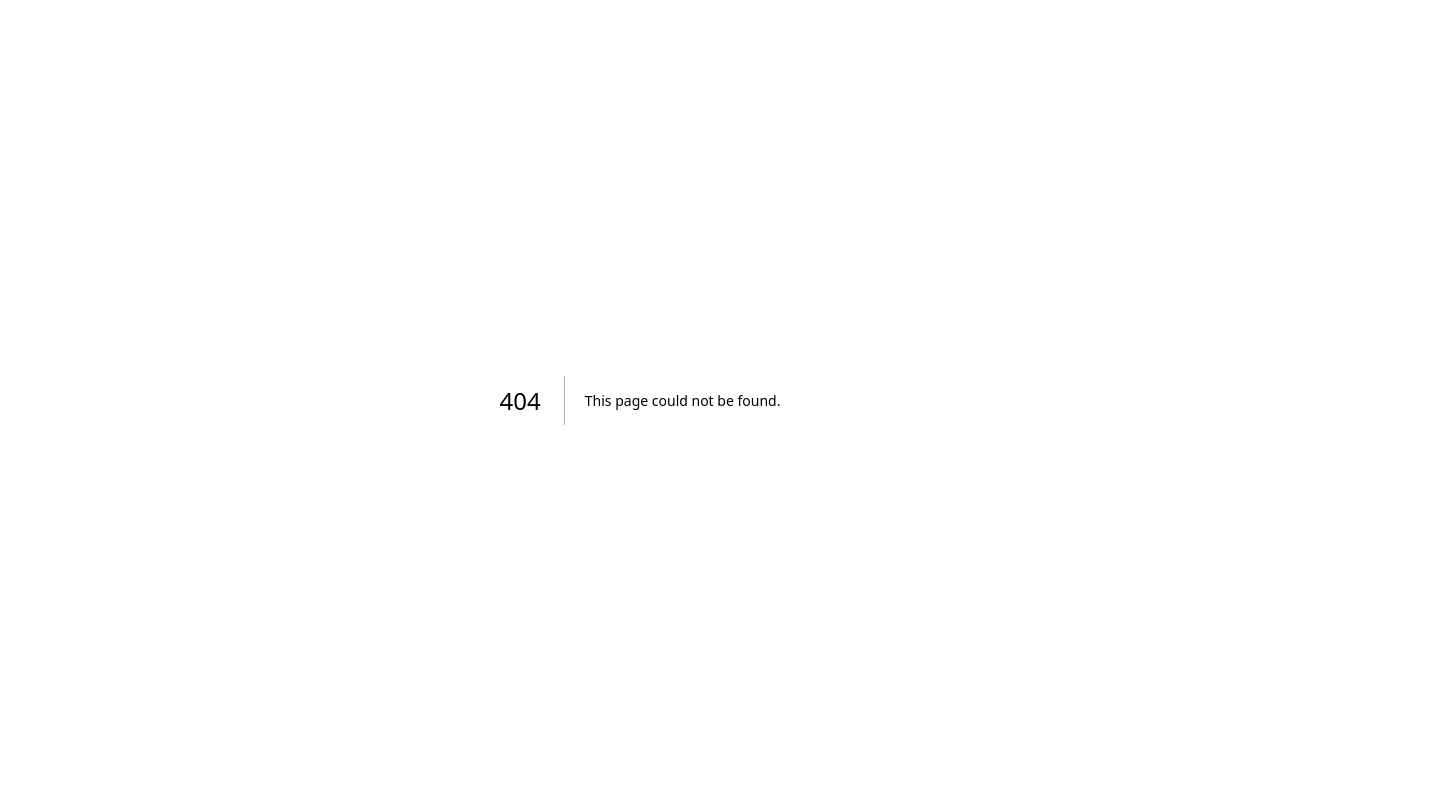
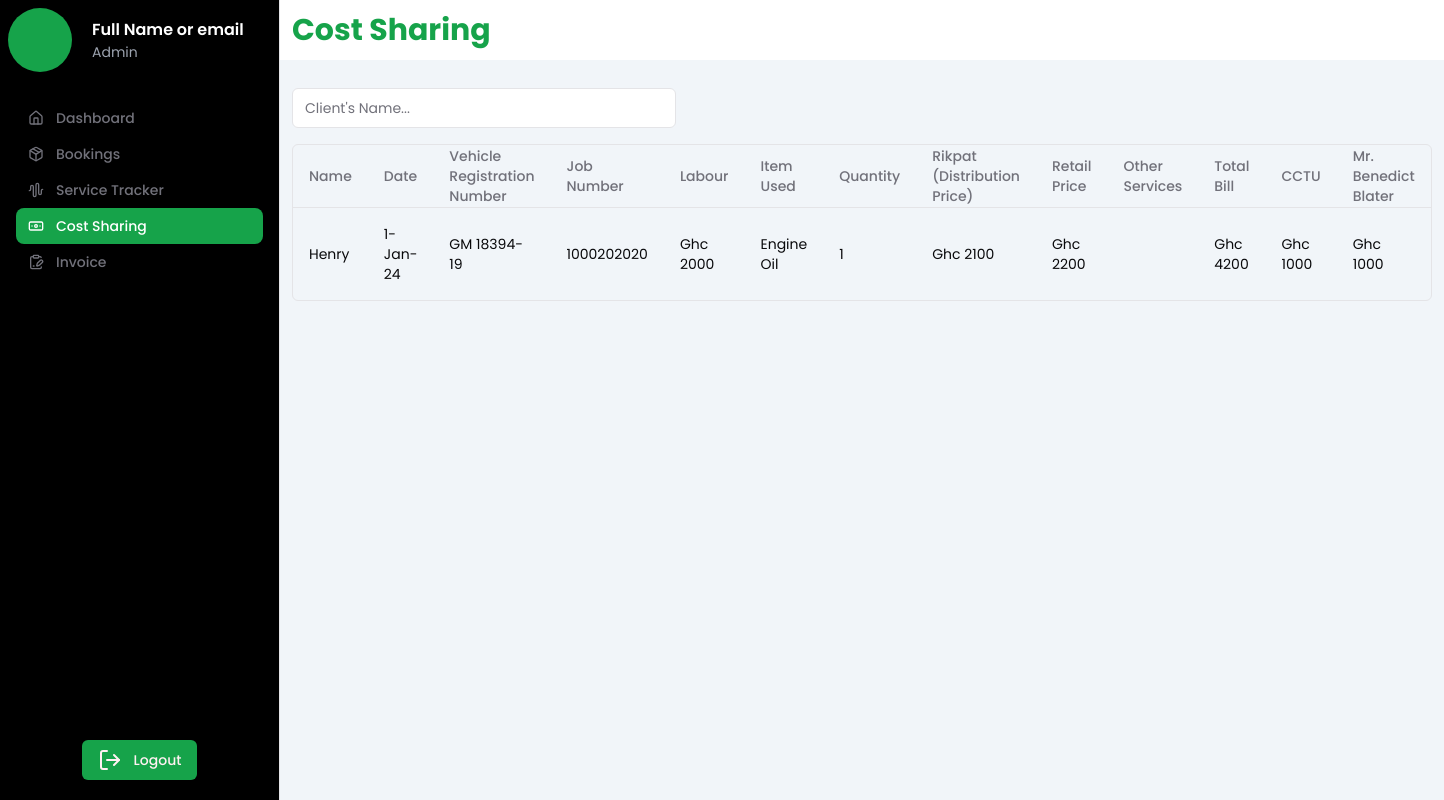
Before and after one commit to amgenious/vehicle-management-system-admin, a Next.js app: page /dashboard/costsharing in a window 1280 px wide. Before the commit this address had no page. Shown: the whole page, 1444 px wide, since content can reach past the window. Built offline with nearby package versions, Linux system fonts and the light colour scheme.

Commit message:
done with cost sharing page

```diff
--- /dev/null
+++ b/app/dashboard/costsharing/page.tsx
@@ -0,0 +1,18 @@
+import { CostSharingTable } from '@/components/dashboard/costsharing/costsharingtable'
+import React from 'react'
+
+const CostSharing = () => {
+  return (
+    <div className="flex flex-col flex-1 h-full w-full bg-slate-100">
+      <div className="w-full p-3 h-fit flex justify-between bg-white">
+        <p className="text-primary text-3xl font-black">Cost Sharing</p>
+      </div>
+      <div className="p-3 h-full flex flex-col gap-5">
+
+        <CostSharingTable />
+      </div>
+    </div>
+  )
+}
+
+export default CostSharing
--- /dev/null
+++ b/components/dashboard/costsharing/costsharingtable.tsx
@@ -0,0 +1,251 @@
+"use client"
+
+import * as React from "react"
+import {
+  ColumnDef,
+  ColumnFiltersState,
+  SortingState,
+  VisibilityState,
+  flexRender,
+  getCoreRowModel,
+  getFilteredRowModel,
+  getPaginationRowModel,
+  getSortedRowModel,
+  useReactTable,
+} from "@tanstack/react-table"
+import { Input } from "@/components/ui/input"
+import {
+  Table,
+  TableBody,
+  TableCell,
+  TableHead,
+  TableHeader,
+  TableRow,
+} from "@/components/ui/table"
+
+const data: Booking[] = [
+  {
+    id: "m5gr84i9",
+    date: '1-Jan-24',
+    name:"Henry",
+    vehicle_registration_number:"GM 18394-19",
+    job_number:"1000202020",
+    labour:2000,
+    item_used:"Engine Oil",
+    quantity:1,
+    rikpat:2100,
+    retail_price:2200,
+    other_services:"",
+    total_bill:4200,
+    CCTU:1000,
+    benedict_blater:1000
+  },
+
+
+]
+
+export type Booking = {
+  id: string
+  name:string
+  date:string
+  vehicle_registration_number:string
+  job_number:string
+  labour:number
+  item_used:string
+  rikpat:number
+  quantity:number
+  retail_price:number
+  other_services:string
+  total_bill:number
+  CCTU:number
+  benedict_blater:number
+}
+
+export const columns: ColumnDef<Booking>[] = [
+    {
+        accessorKey: "name",
+        header: "Name",
+        cell: ({ row }) => (
+            <div className="capitalize">{row.getValue("name")}</div>
+        ),
+    },
+{
+    accessorKey: "date",
+    header: "Date",
+    cell: ({ row }) => (
+      <div className="capitalize">{row.getValue("date")}</div>
+    ),
+  },
+  {
+      accessorKey: "vehicle_registration_number",
+      header: "Vehicle Registration Number",
+      cell: ({ row }) => (
+          <div className="capitalize">{row.getValue("vehicle_registration_number")}</div>
+        ),
+    },
+    {
+        accessorKey: "job_number",
+        header: "Job Number",
+        cell: ({ row }) => (
+          <div className="capitalize">{row.getValue("job_number")}</div>
+        ),
+      },
+    {
+      accessorKey: "labour",
+      header: "Labour",
+      cell: ({ row }) => (
+        <div className="capitalize">Ghc {row.getValue("labour")}</div>
+      ),
+    },
+{
+  accessorKey: "item_used",
+  header: "Item Used",
+  cell: ({ row }) => (
+    <div className="capitalize">{row.getValue("item_used")}</div>
+  ),
+},
+{
+  accessorKey: "quantity",
+  header: "Quantity",
+  cell: ({ row }) => (
+    <div className="capitalize">{row.getValue("quantity")}</div>
+  ),
+},
+{
+  accessorKey: "rikpat",
+  header: "Rikpat (Distribution Price)",
+  cell: ({ row }) => (
+    <div className="capitalize">Ghc {row.getValue("rikpat")}</div>
+  ),
+},
+{
+    accessorKey: "retail_price",
+    header: "Retail Price",
+    cell: ({ row }) => (
+      <div className="capitalize">Ghc {row.getValue("retail_price")}</div>
+    ),
+  },
+  {
+    accessorKey: "other_services",
+    header: "Other Services",
+    cell: ({ row }) => (
+      <div className="capitalize">{row.getValue("other_services")}</div>
+    ),
+  },
+  {
+    accessorKey: "total_bill",
+    header: "Total Bill",
+    cell: ({ row }) => (
+      <div className="capitalize">Ghc {row.getValue("total_bill")}</div>
+    ),
+  },
+  {
+    accessorKey: "CCTU",
+    header: "CCTU",
+    cell: ({ row }) => (
+      <div className="capitalize">Ghc {row.getValue("CCTU")}</div>
+    ),
+  },
+  {
+    accessorKey: "benedict_blater",
+    header: "Mr. Benedict Blater",
+    cell: ({ row }) => (
+      <div className="capitalize">Ghc {row.getValue("benedict_blater")}</div>
+    ),
+  },
+]
+
+export function CostSharingTable() {
+  const [sorting, setSorting] = React.useState<SortingState>([])
+  const [columnFilters, setColumnFilters] = React.useState<ColumnFiltersState>(
+    []
+  )
+  const [columnVisibility, setColumnVisibility] =
+    React.useState<VisibilityState>({})
+  const [rowSelection, setRowSelection] = React.useState({})
+
+  const table = useReactTable({
+    data,
+    columns,
+    onSortingChange: setSorting,
+    onColumnFiltersChange: setColumnFilters,
+    getCoreRowModel: getCoreRowModel(),
+    getPaginationRowModel: getPaginationRowModel(),
+    getSortedRowModel: getSortedRowModel(),
+    getFilteredRowModel: getFilteredRowModel(),
+    onColumnVisibilityChange: setColumnVisibility,
+    onRowSelectionChange: setRowSelection,
+    state: {
+      sorting,
+      columnFilters,
+      columnVisibility,
+      rowSelection,
+    },
+  })
+
+  return (
+    <div className="w-full">
+      <div className="flex items-center py-4">
+        <Input
+          placeholder="Client's Name..."
+          value={(table.getColumn("name")?.getFilterValue() as string) ?? ""}
+          onChange={(event) =>
+            table.getColumn("name")?.setFilterValue(event.target.value)
+          }
+          className="max-w-sm"
+        />
+      </div>
+      <div className="rounded-md border">
+        <Table>
+          <TableHeader>
+            {table.getHeaderGroups().map((headerGroup) => (
+              <TableRow key={headerGroup.id}>
+                {headerGroup.headers.map((header) => {
+                  return (
+                    <TableHead key={header.id}>
+                      {header.isPlaceholder
+                        ? null
+                        : flexRender(
+                            header.column.columnDef.header,
+                            header.getContext()
+                          )}
+                    </TableHead>
+                  )
+                })}
+              </TableRow>
+            ))}
+          </TableHeader>
+          <TableBody>
+            {table.getRowModel().rows?.length ? (
+              table.getRowModel().rows.map((row) => (
+                <TableRow
+                  key={row.id}
+                  data-state={row.getIsSelected() && "selected"}
+                >
+                  {row.getVisibleCells().map((cell) => (
+                    <TableCell key={cell.id}>
+                      {flexRender(
+                        cell.column.columnDef.cell,
+                        cell.getContext()
+                      )}
+                    </TableCell>
+                  ))}
+                </TableRow>
+              ))
+            ) : (
+              <TableRow>
+                <TableCell
+                  colSpan={columns.length}
+                  className="h-24 text-center"
+                >
+                  No results.
+                </TableCell>
+              </TableRow>
+            )}
+          </TableBody>
+        </Table>
+      </div>
+
+    </div>
+  )
+}
```
